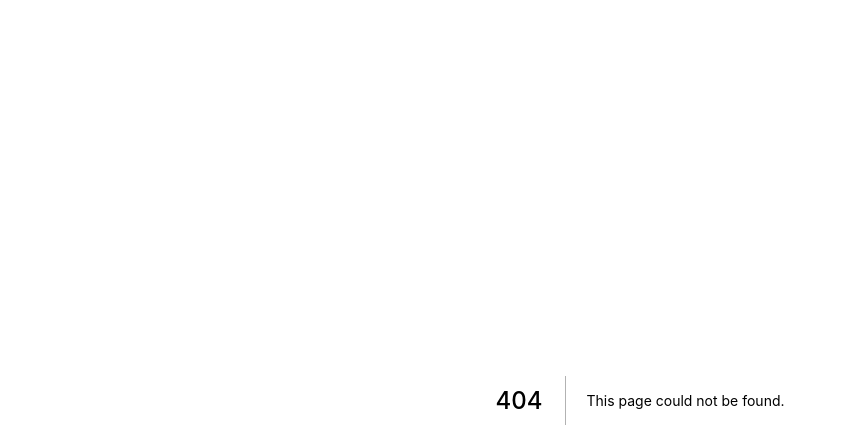
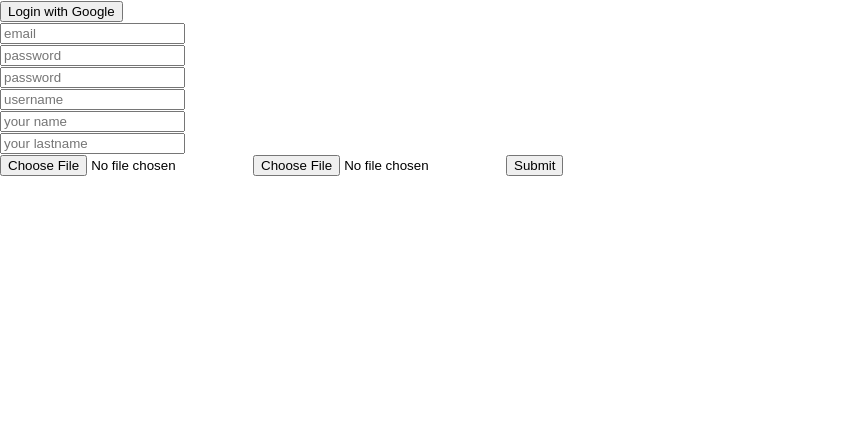
Before and after one commit to FrM-bot/PF-henry-client, a Next.js app: page /account/signin in a window 1280 px wide. Before the commit this address had no page. Shown: the top 448 px of the page, without its empty margins (0-847 px from the left). Built offline with nearby package versions, Linux system fonts and the light colour scheme.

Commit message:
add form sign in

```diff
--- /dev/null
+++ b/firebase_/client.js
@@ -0,0 +1,25 @@
+// Import the functions you need from the SDKs you need
+import { GoogleAuthProvider, signInWithPopup, getAuth } from 'firebase/auth'
+import { initializeApp } from 'firebase/app'
+// TODO: Add SDKs for Firebase products that you want to use
+// https://firebase.google.com/docs/web/setup#available-libraries
+
+// Your web app's Firebase configuration
+const firebaseConfig = {
+  apiKey: 'AIzaSyB27auWPoMHraH02ZnrPEyOR6_ORwNs_Cw',
+  authDomain: 'personal-proyect-e1cfe.firebaseapp.com',
+  projectId: 'personal-proyect-e1cfe',
+  storageBucket: 'personal-proyect-e1cfe.appspot.com',
+  messagingSenderId: '640828443313',
+  appId: '1:640828443313:web:3c3794dd410cfaebb7f090'
+}
+
+// Initialize Firebase
+initializeApp(firebaseConfig)
+
+const auth = getAuth()
+
+export const LoginWithGoogle = () => {
+  const googleProvider = new GoogleAuthProvider()
+  return signInWithPopup(auth, googleProvider)
+}
--- a/package.json
+++ b/package.json
@@ -9,9 +9,11 @@
     "lint": "next lint"
   },
   "dependencies": {
+    "firebase": "^9.9.0",
     "next": "12.2.2",
     "react": "18.2.0",
-    "react-dom": "18.2.0"
+    "react-dom": "18.2.0",
+    "react-hook-form": "^7.33.1"
   },
   "devDependencies": {
     "eslint": "^8.0.1",
--- /dev/null
+++ b/pages/account/signin.js
@@ -0,0 +1,62 @@
+// import { useState } from 'react'
+import { useForm } from 'react-hook-form'
+import { LoginWithGoogle } from 'firebase_/client'
+import { SIGN_IN } from 'services/SIGN_IN'
+
+const Regiter = () => {
+  const { register, handleSubmit, formState: { errors } } = useForm()
+
+  const onSubmit = (data) => {
+    SIGN_IN(data).then(console.log)
+  }
+  const login = () => {
+    LoginWithGoogle().then(console.log).catch(console.error)
+  }
+  return (
+    <div>
+      <div>
+        <button onClick={login}>Login with Google</button>
+      </div>
+         <form onSubmit={handleSubmit(onSubmit)}>
+          <div>
+            <input defaultValue="" placeholder='email' {...register('email', { required: true, minLength: 8 })} />
+            { errors.email && <span>This field is required</span> }
+          </div>
+
+          <div>
+            <input defaultValue="" placeholder='password' {...register('password', { required: true, minLength: 8 })} />
+            { errors.password && <span>This field is required</span> }
+          </div>
+        <div>
+          <input defaultValue="" placeholder='password' {...register('passwordVerify', { required: true, minLength: 8 })} />
+          { errors.passwordVerify && <span>This field is required</span> }
+        </div>
+
+        <div>
+          <input defaultValue="" placeholder='username' {...register('name', { required: true, minLength: 6 })} />
+          { errors.name && <span>This field is required</span> }
+        </div>
+
+        <div>
+          <input defaultValue="" placeholder='your name' {...register('name', { required: true, minLength: 3 })} />
+          { errors.name && <span>This field is required</span> }
+        </div>
+
+        <div>
+          <input defaultValue="" placeholder='your lastname' {...register('lastname', { required: true, minLength: 1 })} />
+          { errors.lastname && <span>This field is required</span> }
+        </div>
+
+          <input type="file" {...register('photoDNIFront', { required: true })} />
+         { errors.photoDNIFront && <span>This field is required</span> }
+
+          <input type="file" {...register('photoDNIReverse', { required: true })} />
+         { errors.photoDNIReverse && <span>This field is required</span> }
+
+          <button type='submit'>Submit</button>
+        </form>
+    </div>
+  )
+}
+
+export default Regiter
--- /dev/null
+++ b/services/SIGN_IN.js
@@ -0,0 +1,25 @@
+export const SIGN_IN = async (data) => {
+  try {
+    const {
+      photoDNIFront,
+      photoDNIReverse,
+      ...dataForm
+
+    } = data
+
+    const form = new FormData()
+    form.append('data', JSON.stringify(dataForm))
+    form.append('images', [...photoDNIFront, ...photoDNIReverse])
+
+    const res = await fetch('http://localhost:4000/api/user/signin', {
+      'Content-Type': 'application/json',
+      method: 'POST',
+      body: JSON.stringify(dataForm)
+    })
+    const resJSON = await res.json()
+
+    return resJSON
+  } catch (error) {
+    console.error(error)
+  }
+}
```
Also changed, not shown: pages/account/login.js (added, +9 -0 lines).
